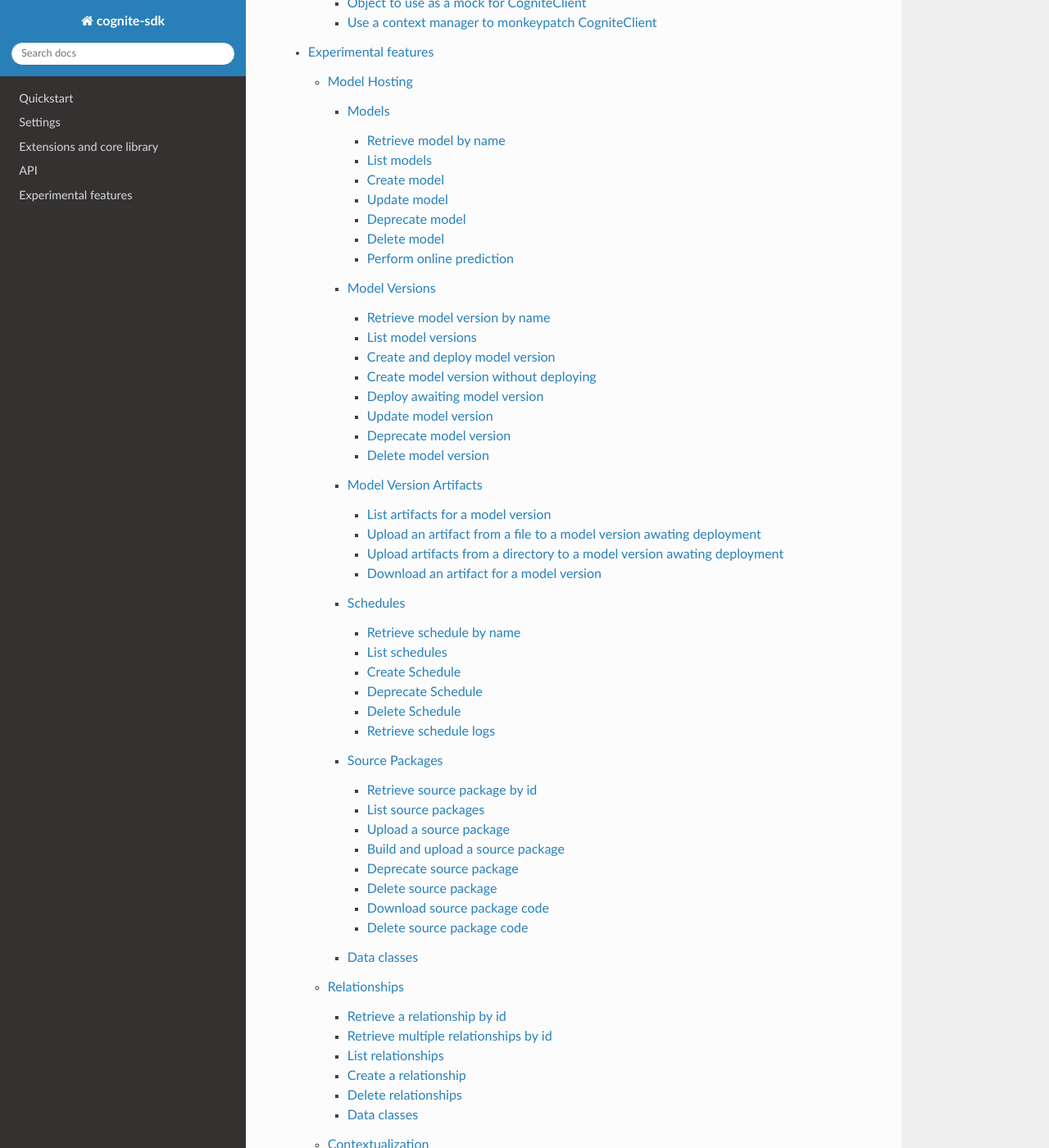
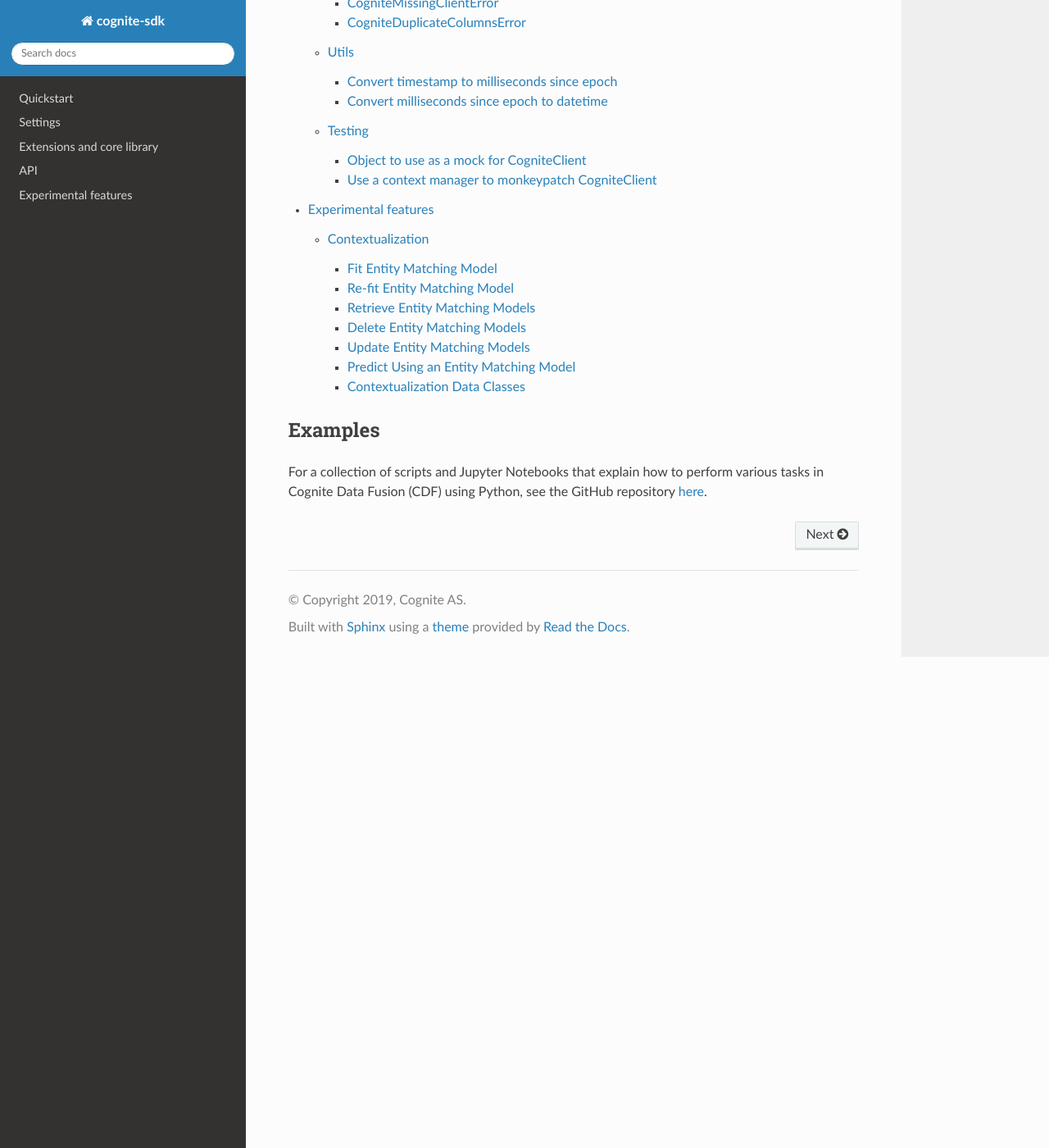
Before and after one commit to cognitedata/cognite-sdk-python, a Sphinx documentation site: the page built from docs/source/index.rst, in a window 1280 px wide and 1400 px high, scrolled down 6073 px. Shown: the whole window at 82% size. Built offline with Sphinx 7.4.7 and the Read the Docs theme 2.0.0, drawn with Linux system fonts in a browser that asks for light colours; some of the changed text lies outside the part shown.

Commit message:
Move relationships to release in docs

```diff
--- a/docs/source/cognite.rst
+++ b/docs/source/cognite.rst
@@ -951,207 +978,6 @@
 .. WARNING::
     These features are subject to breaking changes and should not be used in production code.
 
-Model Hosting
--------------
-.. WARNING::
-    The model hosting API is experimental and subject to breaking changes. It should not be used in production code.
-
-Models
-^^^^^^
-Retrieve model by name
-~~~~~~~~~~~~~~~~~~~~~~
-.. automethod:: cognite.client._api.model_hosting.models.ModelsAPI.get_model
-
-List models
-~~~~~~~~~~~
-.. automethod:: cognite.client._api.model_hosting.models.ModelsAPI.list_models
-
-Create model
-~~~~~~~~~~~~
-.. automethod:: cognite.client._api.model_hosting.models.ModelsAPI.create_model
-
-Update model
-~~~~~~~~~~~~
-.. automethod:: cognite.client._api.model_hosting.models.ModelsAPI.update_model
-
-Deprecate model
-~~~~~~~~~~~~~~~
-.. automethod:: cognite.client._api.model_hosting.models.ModelsAPI.deprecate_model
-
-Delete model
-~~~~~~~~~~~~
-.. automethod:: cognite.client._api.model_hosting.models.ModelsAPI.delete_model
-
-Perform online prediction
-~~~~~~~~~~~~~~~~~~~~~~~~~
-.. automethod:: cognite.client._api.model_hosting.models.ModelsAPI.online_predict
-
-
-Model Versions
-^^^^^^^^^^^^^^
-Retrieve model version by name
-~~~~~~~~~~~~~~~~~~~~~~~~~~~~~~
-.. automethod:: cognite.client._api.model_hosting.versions.ModelVersionsAPI.get_model_version
-
-List model versions
-~~~~~~~~~~~~~~~~~~~
-.. automethod:: cognite.client._api.model_hosting.versions.ModelVersionsAPI.list_model_versions
-
-Create and deploy model version
-~~~~~~~~~~~~~~~~~~~~~~~~~~~~~~~
-.. automethod:: cognite.client._api.model_hosting.versions.ModelVersionsAPI.deploy_model_version
-
-Create model version without deploying
-~~~~~~~~~~~~~~~~~~~~~~~~~~~~~~~~~~~~~~
-.. automethod:: cognite.client._api.model_hosting.versions.ModelVersionsAPI.create_model_version
-
-Deploy awaiting model version
-~~~~~~~~~~~~~~~~~~~~~~~~~~~~~~~~~~~~~
-.. automethod:: cognite.client._api.model_hosting.versions.ModelVersionsAPI.deploy_awaiting_model_version
-
-Update model version
-~~~~~~~~~~~~~~~~~~~~
-.. automethod:: cognite.client._api.model_hosting.versions.ModelVersionsAPI.update_model_version
-
-Deprecate model version
-~~~~~~~~~~~~~~~~~~~~~~~
-.. automethod:: cognite.client._api.model_hosting.versions.ModelVersionsAPI.deprecate_model_version
-
-Delete model version
-~~~~~~~~~~~~~~~~~~~~
-.. automethod:: cognite.client._api.model_hosting.versions.ModelVersionsAPI.delete_model_version
-
-
-Model Version Artifacts
-^^^^^^^^^^^^^^^^^^^^^^^
-List artifacts for a model version
-~~~~~~~~~~~~~~~~~~~~~~~~~~~~~~~~~~
-.. automethod:: cognite.client._api.model_hosting.versions.ModelVersionsAPI.list_artifacts
-
-Upload an artifact from a file to a model version awating deployment
-~~~~~~~~~~~~~~~~~~~~~~~~~~~~~~~~~~~~~~~~~~~~~~~~~~~~~~~~~~~~~~~~~~~~
-.. automethod:: cognite.client._api.model_hosting.versions.ModelVersionsAPI.upload_artifact_from_file
-
-Upload artifacts from a directory to a model version awating deployment
-~~~~~~~~~~~~~~~~~~~~~~~~~~~~~~~~~~~~~~~~~~~~~~~~~~~~~~~~~~~~~~~~~~~~~~~
-.. automethod:: cognite.client._api.model_hosting.versions.ModelVersionsAPI.upload_artifacts_from_directory
-
-Download an artifact for a model version
-~~~~~~~~~~~~~~~~~~~~~~~~~~~~~~~~~~~~~~~~
-.. automethod:: cognite.client._api.model_hosting.versions.ModelVersionsAPI.download_artifact
-
-
-Schedules
-^^^^^^^^^
-Retrieve schedule by name
-~~~~~~~~~~~~~~~~~~~~~~~~~
-.. automethod:: cognite.client._api.model_hosting.schedules.SchedulesAPI.get_schedule
-
-List schedules
-~~~~~~~~~~~~~~
-.. automethod:: cognite.client._api.model_hosting.schedules.SchedulesAPI.list_schedules
-
-Create Schedule
-~~~~~~~~~~~~~~~
-.. automethod:: cognite.client._api.model_hosting.schedules.SchedulesAPI.create_schedule
-
-Deprecate Schedule
-~~~~~~~~~~~~~~~~~~
-.. automethod:: cognite.client._api.model_hosting.schedules.SchedulesAPI.deprecate_schedule
-
-Delete Schedule
-~~~~~~~~~~~~~~~
-.. automethod:: cognite.client._api.model_hosting.schedules.SchedulesAPI.delete_schedule
-
-Retrieve schedule logs
-~~~~~~~~~~~~~~~~~~~~~~
-.. automethod:: cognite.client._api.model_hosting.schedules.SchedulesAPI.get_log
-
-
-Source Packages
-^^^^^^^^^^^^^^^
-Retrieve source package by id
-~~~~~~~~~~~~~~~~~~~~~~~~~~~~~
-.. automethod:: cognite.client._api.model_hosting.source_packages.SourcePackagesAPI.get_source_package
-
-List source packages
-~~~~~~~~~~~~~~~~~~~~
-.. automethod:: cognite.client._api.model_hosting.source_packages.SourcePackagesAPI.list_source_packages
-
-Upload a source package
-~~~~~~~~~~~~~~~~~~~~~~~
-.. automethod:: cognite.client._api.model_hosting.source_packages.SourcePackagesAPI.upload_source_package
-
-Build and upload a source package
-~~~~~~~~~~~~~~~~~~~~~~~~~~~~~~~~~
-.. automethod:: cognite.client._api.model_hosting.source_packages.SourcePackagesAPI.build_and_upload_source_package
-
-Deprecate source package
-~~~~~~~~~~~~~~~~~~~~~~~~
-.. automethod:: cognite.client._api.model_hosting.source_packages.SourcePackagesAPI.deprecate_source_package
-
-Delete source package
-~~~~~~~~~~~~~~~~~~~~~
-.. automethod:: cognite.client._api.model_hosting.source_packages.SourcePackagesAPI.delete_source_package
-
-Download source package code
-~~~~~~~~~~~~~~~~~~~~~~~~~~~~
-.. automethod:: cognite.client._api.model_hosting.source_packages.SourcePackagesAPI.download_source_package_code
-
-Delete source package code
-~~~~~~~~~~~~~~~~~~~~~~~~~~
-.. automethod:: cognite.client._api.model_hosting.source_packages.SourcePackagesAPI.delete_source_package_code
-
-Data classes
-^^^^^^^^^^^^
-.. automodule:: cognite.client.data_classes.model_hosting.models
-    :members:
-    :show-inheritance:
-
-.. automodule:: cognite.client.data_classes.model_hosting.versions
-    :members:
-    :show-inheritance:
-
-.. automodule:: cognite.client.data_classes.model_hosting.schedules
-    :members:
-    :show-inheritance:
-
-.. automodule:: cognite.client.data_classes.model_hosting.source_packages
-    :members:
-    :show-inheritance:
-
-Relationships
--------------
-.. WARNING::
-    The relationships API is in beta.
-
-Retrieve a relationship by id
-^^^^^^^^^^^^^^^^^^^^^^^^^^^^^
-.. automethod:: cognite.client._api.relationships.RelationshipsAPI.retrieve
-
-Retrieve multiple relationships by id
-^^^^^^^^^^^^^^^^^^^^^^^^^^^^^^^^^^^^^
-.. automethod:: cognite.client._api.relationships.RelationshipsAPI.retrieve_multiple
-
-List relationships
-^^^^^^^^^^^^^^^^^^
-.. automethod:: cognite.client._api.relationships.RelationshipsAPI.list
-
-Create a relationship
-^^^^^^^^^^^^^^^^^^^^^
-.. automethod:: cognite.client._api.relationships.RelationshipsAPI.create
-
-Delete relationships
-^^^^^^^^^^^^^^^^^^^^
-.. automethod:: cognite.client._api.relationships.RelationshipsAPI.delete
-
-Data classes
-^^^^^^^^^^^^
-.. automodule:: cognite.client.data_classes.relationships
-    :members:
-    :show-inheritance:
-
-
 Contextualization
 -----------------
 .. WARNING::
```
Also changed, not shown: other parts of docs/source/cognite.rst (+27 -0 lines).
